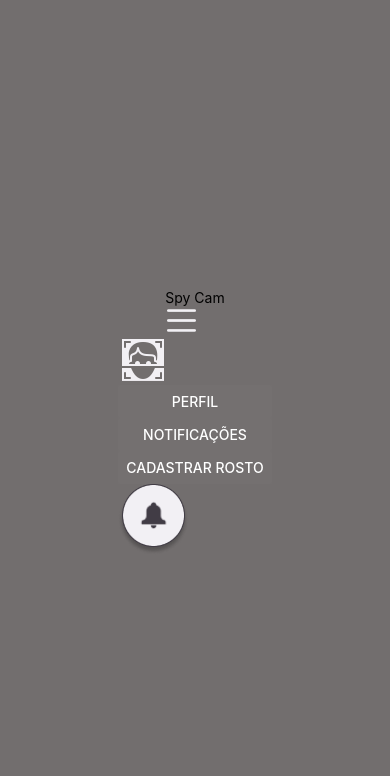
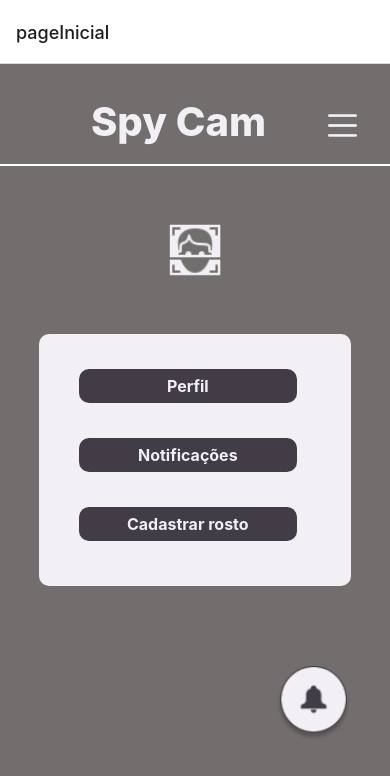
Before and after one commit to berg1618/spy-cam, a React Native app: screen /pageInicial in a window 390 px wide. Shown: the top 776 px of the page. Built offline with nearby package versions, Linux system fonts and the light colour scheme.

Commit message:
css tela principal + mudar de tala

```diff
--- a/App.js
+++ b/App.js
@@ -1,9 +1,22 @@
 import * as React from "react";
+import { NavigationContainer } from '@react-navigation/native';
+import PaginaInicial from "./components/PaginaInicial";
+import Perfil from "./components/Perfil";
+import { useNavigation } from "@react-navigation/native";
+import { createNativeStackNavigator } from "@react-navigation/native-stack";
 
-import PaginaInicial from "./components/PaginaInicial";
+const Stack = createNativeStackNavigator();
 
 function App() {
-  return <PaginaInicial />;
+  return (
+  <NavigationContainer>
+    <Stack.Navigator>
+      <Stack.Screen name="pageInicial" component={PaginaInicial} />
+      <Stack.Screen name="Perfil" component={Perfil} />
+    </Stack.Navigator>
+  </NavigationContainer>
+
+  );
 }
 
 export default App;
--- a/components/PaginaInicial/index.js
+++ b/components/PaginaInicial/index.js
@@ -1,45 +1,57 @@
 import { Button, Image, Text, TouchableOpacity, View } from "react-native";
 import React from "react";
 import styles from "./styles";
-import Perfil from "../Perfil";
-import { useNavigation } from "@react-navigation/native";
-import { createNativeStackNavigator } from "@react-navigation/native-stack";
 
-const Stack = createNativeStackNavigator();
 
 const PaginaInicial = ({ navigation }) => {
   return (
     <View style={styles.container}>
-      <View>
-        <Text style={styles.title}>Spy Cam</Text>
-        <Image source={require("../../assets/iconMenu.png")} />
+      <View style={styles.header}>
+        <Text style={styles.titleApp}>Spy Cam</Text>
+        <Image
+        style={styles.Modal}
+        source={require("../../assets/iconMenu.png")} />
       </View>
-      <View>
+
+      <View style={styles.main}>
         <View>
-          <Image source={require("../../assets/iconReconhecimento.png")} />
+          <Image style={styles.imgLogo} source={require("../../assets/iconReconhecimento.png")} />
         </View>
 
-        <Button
-          title="Perfil"
-          color="#747070"
-          onPress={() => {
-            navigation.navigate("Perfil");
-          }}
-        />
-        <Button title="Notificações" color="#747070" />
-        <Button title="Cadastrar rosto" color="#747070" />
-        <Image source={require("../../assets/iconNotificacao.png")} />
+        <View style={styles.optionsNavgation}>
+
+          <TouchableOpacity
+              style={styles.buttonsNavgations}
+              onPress={() => {
+              navigation.navigate("Perfil");
+            }}
+          >
+            <Text style={styles.textButtonNavigation}>Perfil</Text>
+          </TouchableOpacity>
+
+          <TouchableOpacity style={styles.buttonsNavgations}>
+              <Text style={styles.textButtonNavigation}>Notificações</Text>
+          </TouchableOpacity>
+
+          <TouchableOpacity style={styles.buttonsNavgations}>
+              <Text style={styles.textButtonNavigation}>Cadastrar rosto</Text>
+          </TouchableOpacity>
+
+        </View>
+
       </View>
+
+      <Image style={styles.iconNotifications} source={require("../../assets/iconNotificacao.png")} />
     </View>
   );
 };
 
-function PaginaInicialStack() {
-  return (
-    <Stack.Navigator>
-      <Stack.Screen name="Perfil" component={Perfil} />
-    </Stack.Navigator>
-  );
-}
+// function PaginaInicialStack() {
+//   return (
+//     <Stack.Navigator>
+//       <Stack.Screen name="Perfil" component={Perfil} />
+//     </Stack.Navigator>
+//   );
+// }
 
 export default PaginaInicial;
--- a/components/PaginaInicial/styles.js
+++ b/components/PaginaInicial/styles.js
@@ -1,15 +1,73 @@
 import { StyleSheet } from "react-native";
 
 const styles = StyleSheet.create({
-  titleApp: {
-    fontSize: 35,
-  },
   container: {
     flex: 1,
-    backgroundColor: "#726E6E",
+    backgroundColor: "#726E6E"
+  },
+  titleApp: {
+    fontSize: 40,
+    color: '#F2F0F4',
+    fontWeight: '800',
+    // marginLeft: 20
+  },
+  Modal: {
+    position: "relative",
+    left: 60,
+    top: 4,
+    width: 33,
+    height: 29
+  },
+  header: {
+    marginTop: 15,
+    height: 87,
+    flexDirection: "row",
     alignItems: "center",
+    borderBottomColor: '#fff',
+    borderBottomWidth: 2,
+    justifyContent: "center"
+  },
+  main: {
+    alignItems: "center",
+    marginTop: 54,
+  },
+
+  imgLogo: {
+    width: 60,
+    height: 60
+  },
+
+  optionsNavgation: {
+    backgroundColor: '#F2F0F4',
+    borderRadius: 10,
+    width: '80%',
+    paddingLeft: 40,
+    paddingBottom: 45,
+    marginTop: 54
+  },
+  buttonsNavgations: {
+    backgroundColor: "#413C45",
+    width: '80%',
+    height: 34,
+    borderRadius: 10,
+    marginTop: 35,
     justifyContent: "center",
+    alignItems: "center"
   },
+
+  textButtonNavigation: {
+    color: '#F2F0F4',
+    fontSize: 16,
+    fontWeight: "700"
+  },
+
+  iconNotifications: {
+    width: 75,
+    height: 75,
+    position: "relative",
+    left: 276,
+    top: 80
+  }
 });
 
 
```
Also changed, not shown: 2 other files (tests, documents, lock files or other folders).
